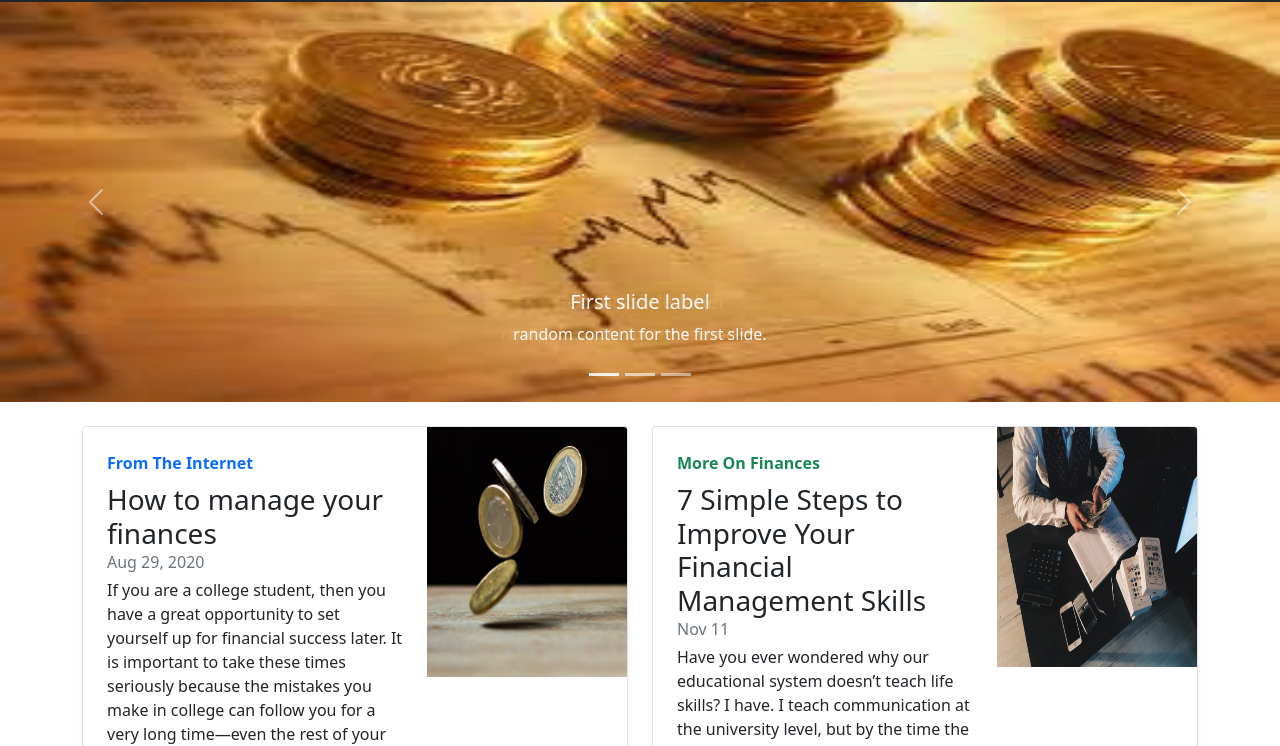
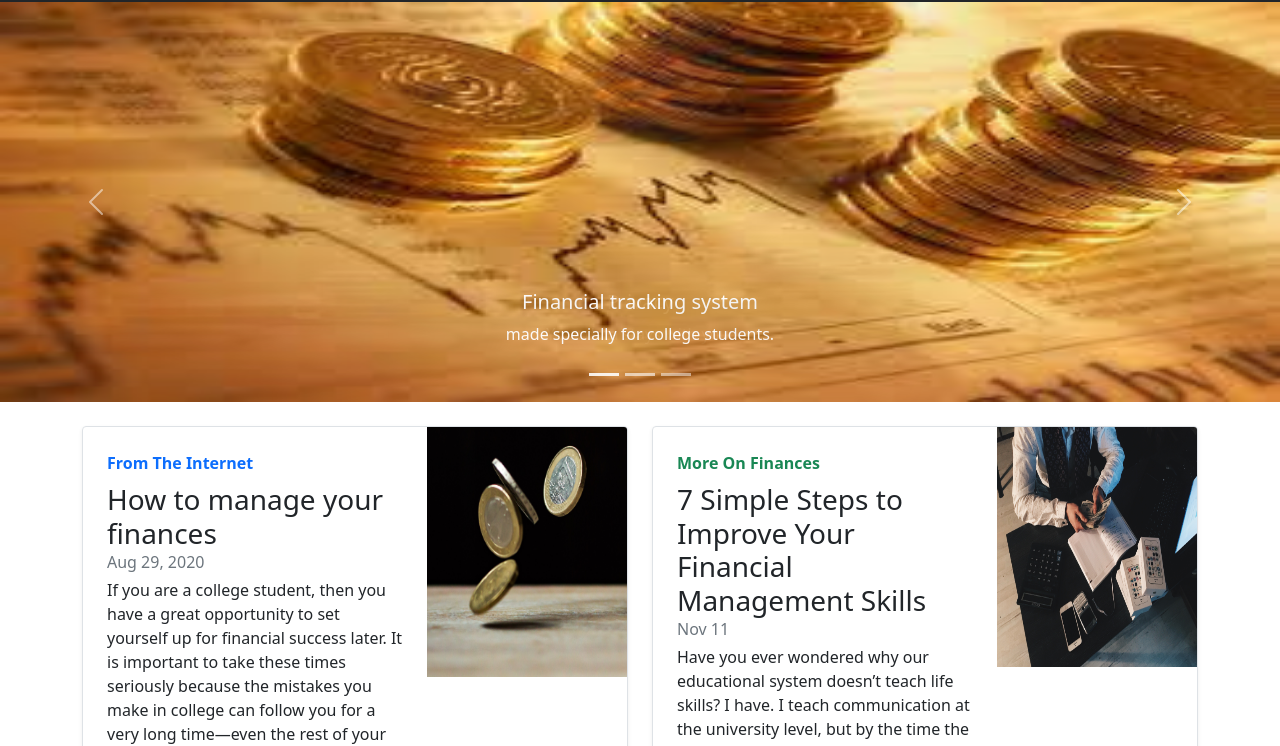
Before and after one commit to Ayan-16/home-page, a plain HTML site: page index.html in a window 1280 px wide. Shown: the part 54-800 px from the top of the page. Drawn offline with nearby package versions, Linux system fonts and the light colour scheme.

Commit message:
Update index.html

```diff
--- a/index.html
+++ b/index.html
@@ -80,8 +80,8 @@
             alt="..."
           />
           <div class="carousel-caption d-none d-md-block">
-            <h5>First slide label</h5>
-            <p>random content for the first slide.</p>
+            <h5>Financial tracking system</h5>
+            <p>made specially for college students.</p>
 
           </div>
         </div>
@@ -93,8 +93,8 @@
             alt="..."
           />
           <div class="carousel-caption d-none d-md-block">
-            <h5>Second slide label</h5>
-            <p>random content for the second slide.</p>
+            <h5>Privacy</h5>
+            <p>Your data stays with you.</p>
           </div>
         </div>
         <div class="carousel-item">
@@ -105,8 +105,8 @@
             alt="..."
           />
           <div class="carousel-caption d-none d-md-block">
-            <h5>Third slide label</h5>
-            <p>Some representative placeholder content for the third slide.</p>
+            <h5>get organised</h5>
+            <p>Write notes to get organised.</p>
           </div>
         </div>
       </div>
@@ -190,7 +190,7 @@
         </div>
       </div>
     </div>
-    <div class="container my-4">
+   <!-- <div class="container my-4">
       <div class="row mb-2">
         <div class="col-md-6">
           <div
@@ -216,7 +216,7 @@
               />
             </div>
           </div>
-        </div>
+        </div> -->
         <div class="col-md-6">
           <div
             class="row g-0 border rounded overflow-hidden flex-md-row mb-4 shadow-sm h-md-250 position-relative"
```
